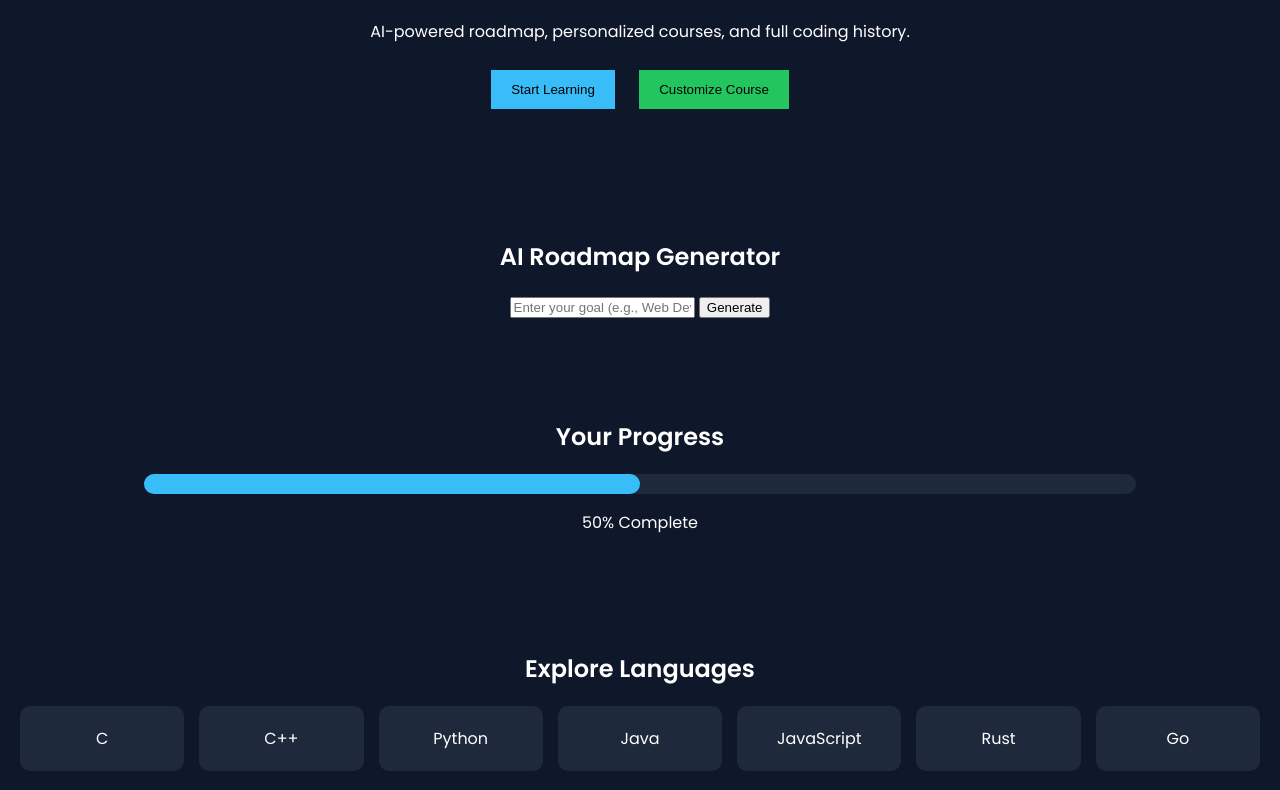
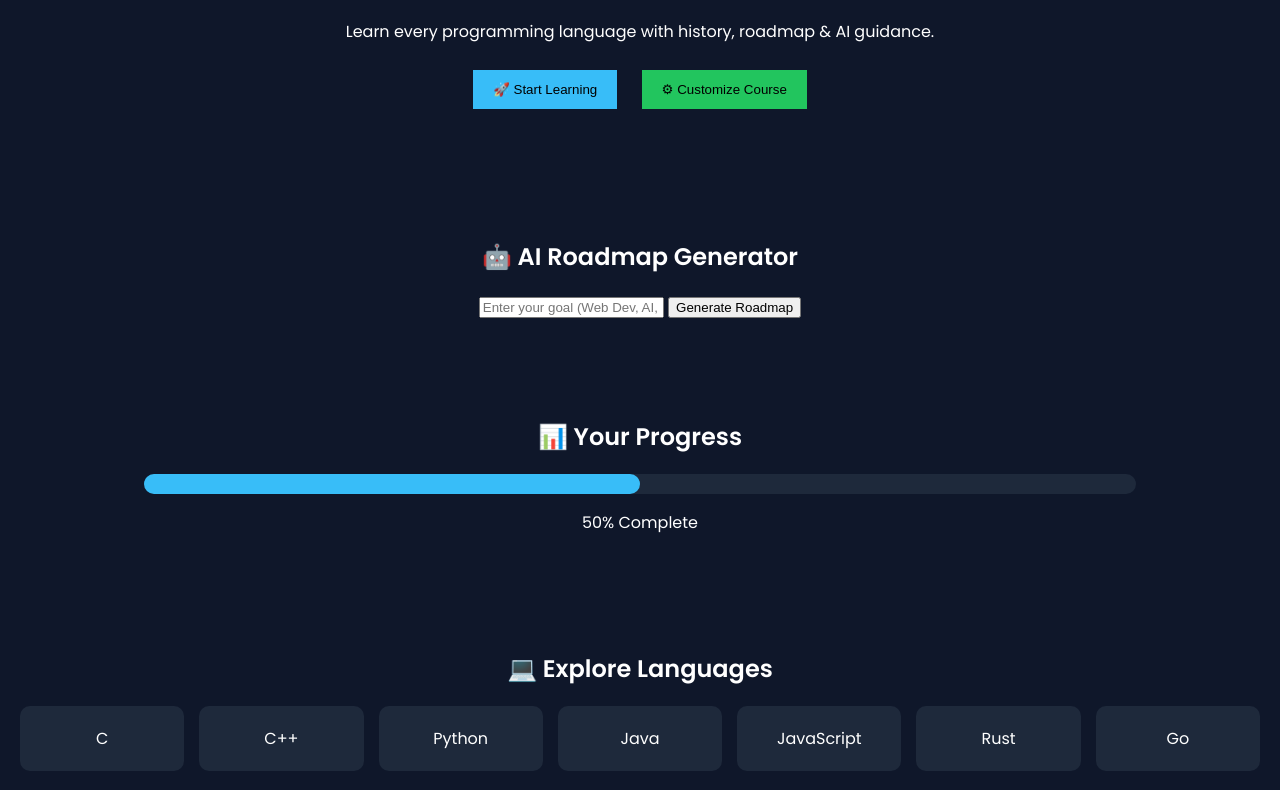
Before and after one commit to AnayUpadhyay-all/Nueralab, a plain HTML site: page index.html in a window 1280 px wide. Shown: the part 282-1072 px from the top of the page. Drawn offline with Linux system fonts and the light colour scheme.

Commit message:
index.html

```diff
--- a/index.html
+++ b/index.html
@@ -5,11 +5,15 @@
   <meta name="viewport" content="width=device-width, initial-scale=1.0">
   <title>CodeMaster AI</title>
 
-  <link rel="stylesheet" href="styles.css">
+  <!-- Correct CSS Link -->
+  <link rel="stylesheet" href="./styles.css">
+
+  <!-- Font -->
   <link href="https://fonts.googleapis.com/css2?family=Poppins:wght@300;400;600&display=swap" rel="stylesheet">
 </head>
 <body>
 
+  <!-- NAVBAR -->
   <nav class="navbar">
     <h1 class="logo">CodeMaster AI</h1>
     <div class="nav-links">
@@ -19,32 +23,40 @@
     </div>
   </nav>
 
-  <section class="hero">
-    <h2>Learn Every Programming Language Ever Created</h2>
-    <p>AI-powered roadmap, personalized courses, and full coding history.</p>
-    <div class="hero-buttons">
-      <button class="primary" onclick="startLearning()">Start Learning</button>
-      <button class="secondary" onclick="customCourse()">Customize Course</button>
+  <!-- HERO -->
+  <header class="hero">
+    <div class="hero-content">
+      <h2>Master Coding with AI</h2>
+      <p>Learn every programming language with history, roadmap & AI guidance.</p>
+      <div class="hero-buttons">
+        <button class="primary" onclick="startLearning()">🚀 Start Learning</button>
+        <button class="secondary" onclick="customCourse()">⚙ Customize Course</button>
+      </div>
     </div>
+  </header>
+
+  <!-- AI ROADMAP -->
+  <section class="ai-section">
+    <h2>🤖 AI Roadmap Generator</h2>
+    <div class="ai-box">
+      <input type="text" id="goalInput" placeholder="Enter your goal (Web Dev, AI, Game Dev)">
+      <button onclick="generateRoadmap()">Generate Roadmap</button>
+    </div>
+    <div id="roadmapOutput" class="output"></div>
   </section>
 
-  <section class="ai-section">
-    <h2>AI Roadmap Generator</h2>
-    <input type="text" id="goalInput" placeholder="Enter your goal (e.g., Web Dev, AI, Game Dev)">
-    <button onclick="generateRoadmap()">Generate</button>
-    <div id="roadmapOutput"></div>
-  </section>
-
+  <!-- PROGRESS -->
   <section class="progress-section">
-    <h2>Your Progress</h2>
+    <h2>📊 Your Progress</h2>
     <div class="progress-bar">
       <div class="progress-fill" id="progressFill"></div>
     </div>
     <p id="progressText">0% Complete</p>
   </section>
 
+  <!-- LANGUAGES -->
   <section class="languages">
-    <h2>Explore Languages</h2>
+    <h2>💻 Explore Languages</h2>
     <div class="grid">
       <div class="card">C</div>
       <div class="card">C++</div>
@@ -56,6 +68,8 @@
     </div>
   </section>
 
-  <script src="script.js"></script>
+  <!-- Correct JS Link -->
+  <script src="./script.js"></script>
+
 </body>
 </html>
```
